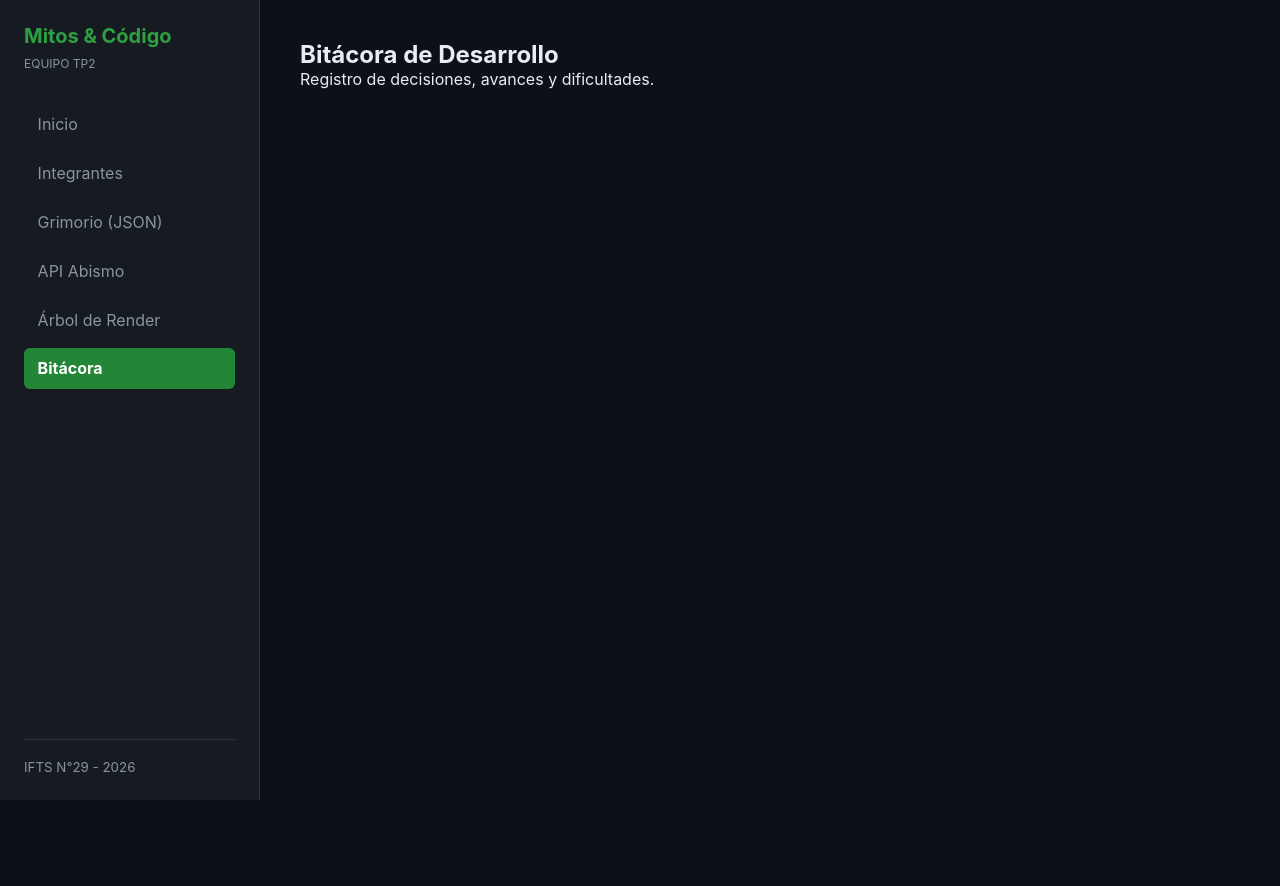
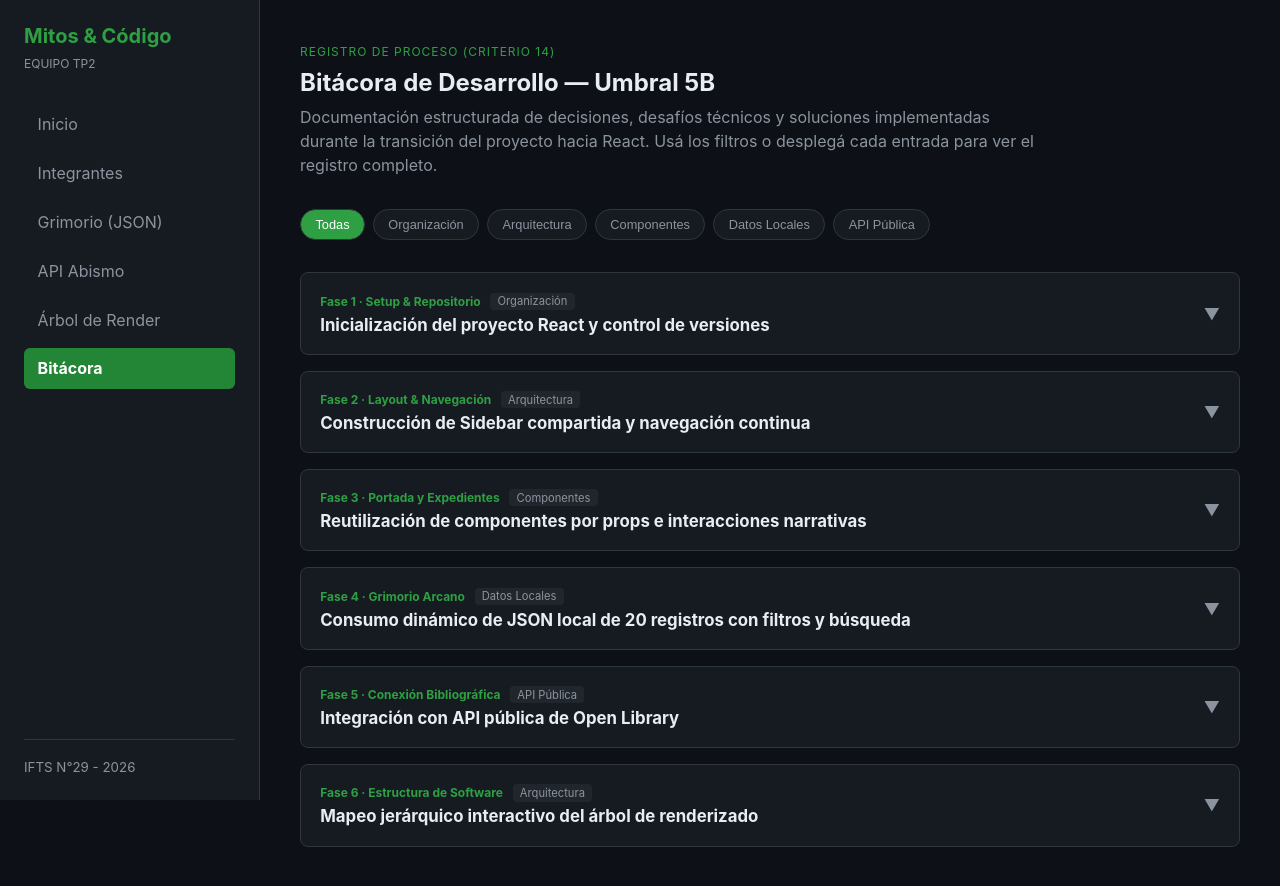
Before and after one commit to cspasini/tp2-lovecraft-web, a React (Vite) app: page /bitacora in a window 1280 px wide. Before the commit the page ends 800 px from the top, so only its background shows below. Built offline with nearby package versions, Linux system fonts and the light colour scheme.

Commit message:
feat(bitacora): agregar bitacora de desarrollo con filtros por fase y entradas desplegables

```diff
--- a/src/pages/DevLog.jsx
+++ b/src/pages/DevLog.jsx
@@ -1,8 +1,174 @@
+import { useState } from 'react';
+
 export default function DevLog() {
+  const [filterPhase, setFilterPhase] = useState('Todas');
+  const [expandedIndex, setExpandedIndex] = useState(null);
+
+  const logs = [
+    {
+      id: 1,
+      fecha: "Fase 1 · Setup & Repositorio",
+      fase: "Organización",
+      titulo: "Inicialización del proyecto React y control de versiones",
+      decision: "Migración de arquitectura HTML/CSS plano (TP1) hacia Vite + React Router.",
+      detalle: "Se creó el repositorio grupal independiente en GitHub con invitaciones aceptadas. Se instaló react-router-dom y se definió la configuración de redirección en vercel.json para soportar rutas directas sin error 404.",
+      responsables: "Equipo completo"
+    },
+    {
+      id: 2,
+      fecha: "Fase 2 · Layout & Navegación",
+      fase: "Arquitectura",
+      titulo: "Construcción de Sidebar compartida y navegación continua",
+      decision: "Implementar un layout común con <Outlet/> y <NavLink/> para persistencia de la barra lateral.",
+      detalle: "Se diseñó la barra lateral con identificación automática de la ruta activa y menú desplegable para dispositivos móviles con panel tipo backdrop, cumpliendo la navegación continua sin depender del botón atrás del navegador.",
+      responsables: "Sergio Pasini & Rubén Basconcelo"
+    },
+    {
+      id: 3,
+      fecha: "Fase 3 · Portada y Expedientes",
+      fase: "Componentes",
+      titulo: "Reutilización de componentes por props e interacciones narrativas",
+      decision: "Creación del componente modular <ProfileCard/> alimentado con datos estructurados de cada integrante.",
+      detalle: "Se trasladaron las identidades del Umbral 5B. Se encapsularon las interacciones JavaScript del TP1 (El Observatorio, Mapa Estelar, Buceo en el Vacío y Susurros Cósmicos) como estados funcionales en React para cada tarjeta.",
+      responsables: "Sergio Pasini"
+    },
+    {
+      id: 4,
+      fecha: "Fase 4 · Grimorio Arcano",
+      fase: "Datos Locales",
+      titulo: "Consumo dinámico de JSON local de 20 registros con filtros y búsqueda",
+      decision: "Estructurar un catálogo de 20 entidades y reliquias en un archivo JSON local.",
+      detalle: "Se desarrolló una interfaz con barra de búsqueda en tiempo real por texto, filtrado por categorías de entidades/tomos, visualización expandible mediante acordeón y botón de restablecimiento total de filtros.",
+      responsables: "Rubén Basconcelo"
+    },
+    {
+      id: 5,
+      fecha: "Fase 5 · Conexión Bibliográfica",
+      fase: "API Pública",
+      titulo: "Integración con API pública de Open Library",
+      decision: "Consultar datos literarios de Lovecraft en tiempo real sin requerir claves privadas expuestas.",
+      detalle: "Se utilizó fetch asíncrono con manejo estricto de tres estados de UI: carga (loading con mensaje temático), error de red y renderizado dinámico de tarjetas, incorporando botón para reintentar o sincronizar la consulta.",
+      responsables: "Sergio Pasini & Rubén Basconcelo"
+    },
+    {
+      id: 6,
+      fecha: "Fase 6 · Estructura de Software",
+      fase: "Arquitectura",
+      titulo: "Mapeo jerárquico interactivo del árbol de renderizado",
+      decision: "Representación dinámica de la estructura real de componentes con nodos colapsables.",
+      detalle: "Se construyó un componente recursivo con estados independientes que permite contraer y desplegar las ramas del árbol de React para inspeccionar la jerarquía visual de la aplicación entregada.",
+      responsables: "Rubén Basconcelo"
+    }
+  ];
+
+  const fases = ['Todas', 'Organización', 'Arquitectura', 'Componentes', 'Datos Locales', 'API Pública'];
+
+  const filteredLogs = filterPhase === 'Todas'
+    ? logs
+    : logs.filter(log => log.fase === filterPhase);
+
+  const toggleAccordion = (id) => {
+    setExpandedIndex(expandedIndex === id ? null : id);
+  };
+
   return (
     <section>
-      <h1>Bitácora de Desarrollo</h1>
-      <p>Registro de decisiones, avances y dificultades.</p>
+      <header style={{ marginBottom: '2rem' }}>
+        <span style={{ fontSize: '0.75rem', color: 'var(--accent-lovecraft)', letterSpacing: '1px', textTransform: 'uppercase' }}>
+          Registro de Proceso (Criterio 14)
+        </span>
+        <h2 style={{ margin: '0.5rem 0' }}>Bitácora de Desarrollo — Umbral 5B</h2>
+        <p style={{ color: 'var(--text-muted)', maxWidth: '750px', lineHeight: '1.5' }}>
+          Documentación estructurada de decisiones, desafíos técnicos y soluciones implementadas
+          durante la transición del proyecto hacia React. Usá los filtros o desplegá cada entrada para ver el registro completo.
+        </p>
+      </header>
+
+      {/* Filtros funcionales por fase de desarrollo (Criterio 14 Propone) */}
+      <div style={{ display: 'flex', gap: '0.5rem', flexWrap: 'wrap', marginBottom: '2rem' }}>
+        {fases.map(fase => (
+          <button
+            key={fase}
+            onClick={() => setFilterPhase(fase)}
+            style={{
+              padding: '0.45rem 0.9rem',
+              borderRadius: '20px',
+              border: '1px solid var(--border-color)',
+              background: filterPhase === fase ? 'var(--accent-lovecraft)' : 'var(--bg-secondary)',
+              color: filterPhase === fase ? '#ffffff' : 'var(--text-muted)',
+              cursor: 'pointer',
+              fontSize: '0.8rem',
+              transition: 'all 0.2s ease'
+            }}
+          >
+            {fase}
+          </button>
+        ))}
+      </div>
+
+      {/* Listado de entradas con acordeón desplegable */}
+      <div style={{ display: 'flex', flexDirection: 'column', gap: '1rem' }}>
+        {filteredLogs.map(log => {
+          const isOpen = expandedIndex === log.id;
+
+          return (
+            <article
+              key={log.id}
+              style={{
+                background: 'var(--bg-secondary)',
+                border: '1px solid var(--border-color)',
+                borderRadius: '8px',
+                overflow: 'hidden'
+              }}
+            >
+              <div
+                onClick={() => toggleAccordion(log.id)}
+                style={{
+                  padding: '1.2rem',
+                  display: 'flex',
+                  justifyContent: 'space-between',
+                  alignItems: 'center',
+                  cursor: 'pointer',
+                  userSelect: 'none'
+                }}
+              >
+                <div>
+                  <div style={{ display: 'flex', gap: '0.6rem', alignItems: 'center', marginBottom: '0.3rem' }}>
+                    <span style={{ fontSize: '0.75rem', color: 'var(--accent-lovecraft)', fontWeight: 'bold' }}>
+                      {log.fecha}
+                    </span>
+                    <span style={{ fontSize: '0.7rem', background: '#21262d', padding: '0.1rem 0.45rem', borderRadius: '4px', color: 'var(--text-muted)' }}>
+                      {log.fase}
+                    </span>
+                  </div>
+                  <h3 style={{ fontSize: '1.05rem', color: 'var(--text-main)' }}>{log.titulo}</h3>
+                </div>
+
+                <span style={{ fontSize: '1rem', color: 'var(--text-muted)', marginLeft: '1rem' }}>
+                  {isOpen ? '▲' : '▼'}
+                </span>
+              </div>
+
+              {isOpen && (
+                <div style={{
+                  padding: '0 1.2rem 1.2rem 1.2rem',
+                  borderTop: '1px solid var(--border-color)',
+                  paddingTop: '1rem',
+                  fontSize: '0.88rem',
+                  color: '#c9d1d9',
+                  lineHeight: '1.6'
+                }}>
+                  <p><strong>Decisión clave:</strong> {log.decision}</p>
+                  <p style={{ marginTop: '0.5rem' }}><strong>Detalle técnico:</strong> {log.detalle}</p>
+                  <p style={{ marginTop: '0.5rem', color: 'var(--text-muted)', fontSize: '0.8rem' }}>
+                    <strong>Responsabilidad:</strong> {log.responsables}
+                  </p>
+                </div>
+              )}
+            </article>
+          );
+        })}
+      </div>
     </section>
   );
 }
```
